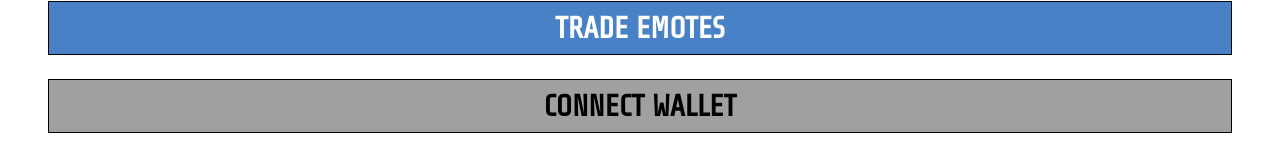
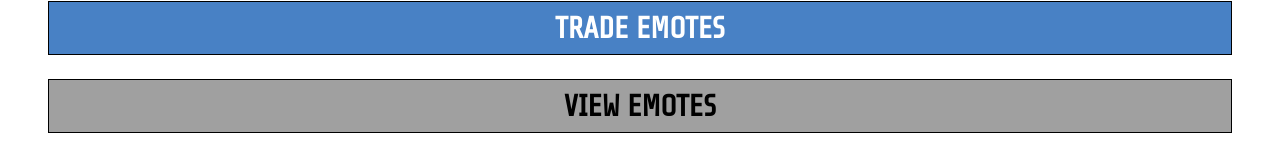
Before and after one commit to W3bbieLabs/bullrun-marketplace, a Next.js app: page / in a window 1280 px wide. Shown: the part 386-542 px from the top of the page. Built offline with nearby package versions, Linux system fonts and the light colour scheme.

Commit message:
view emotes added

```diff
--- a/src/pages/index.js
+++ b/src/pages/index.js
@@ -21,7 +21,7 @@ export default function Home() {
             TRADE EMOTES
           </button>
           <button className="button ml-12 mr-12 mb-4 bg-gray border border-black text-black font-bold py-2 px-4">
-            CONNECT WALLET
+            VIEW EMOTES
           </button>
           <button className="button ml-12 mr-12 border border-black text-black font-bold py-2 px-4">
             PLAY BULL RUN
```
